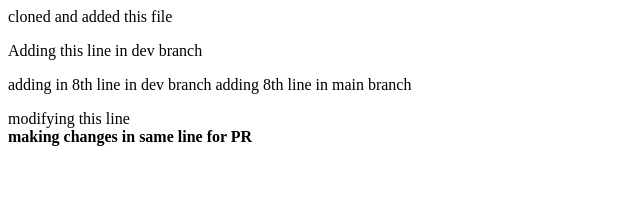
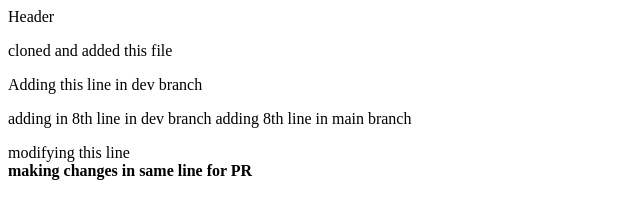
Before and after one commit to krithika-h/Learn_git, a plain HTML site: page index.html in a window 1280 px wide. Shown: the whole page, without its empty margins (0-640 px from the left). Drawn offline with Linux system fonts and the light colour scheme.

Commit message:
added head tag

```diff
--- a/index.html
+++ b/index.html
@@ -1,4 +1,7 @@
 <html>
+    <head>
+        Header
+    </head>
     <p>
         cloned and added this file
     </p>
```
